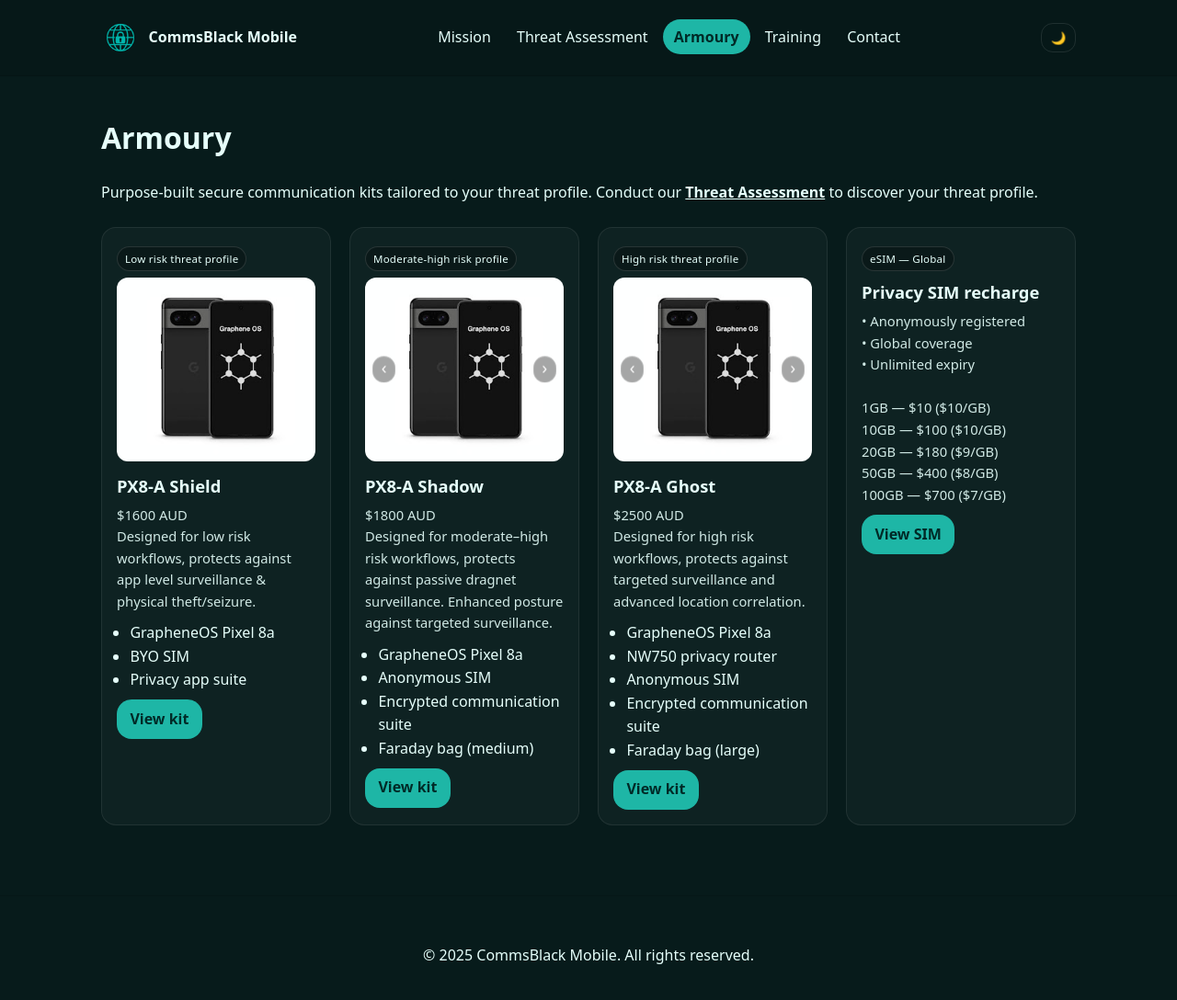
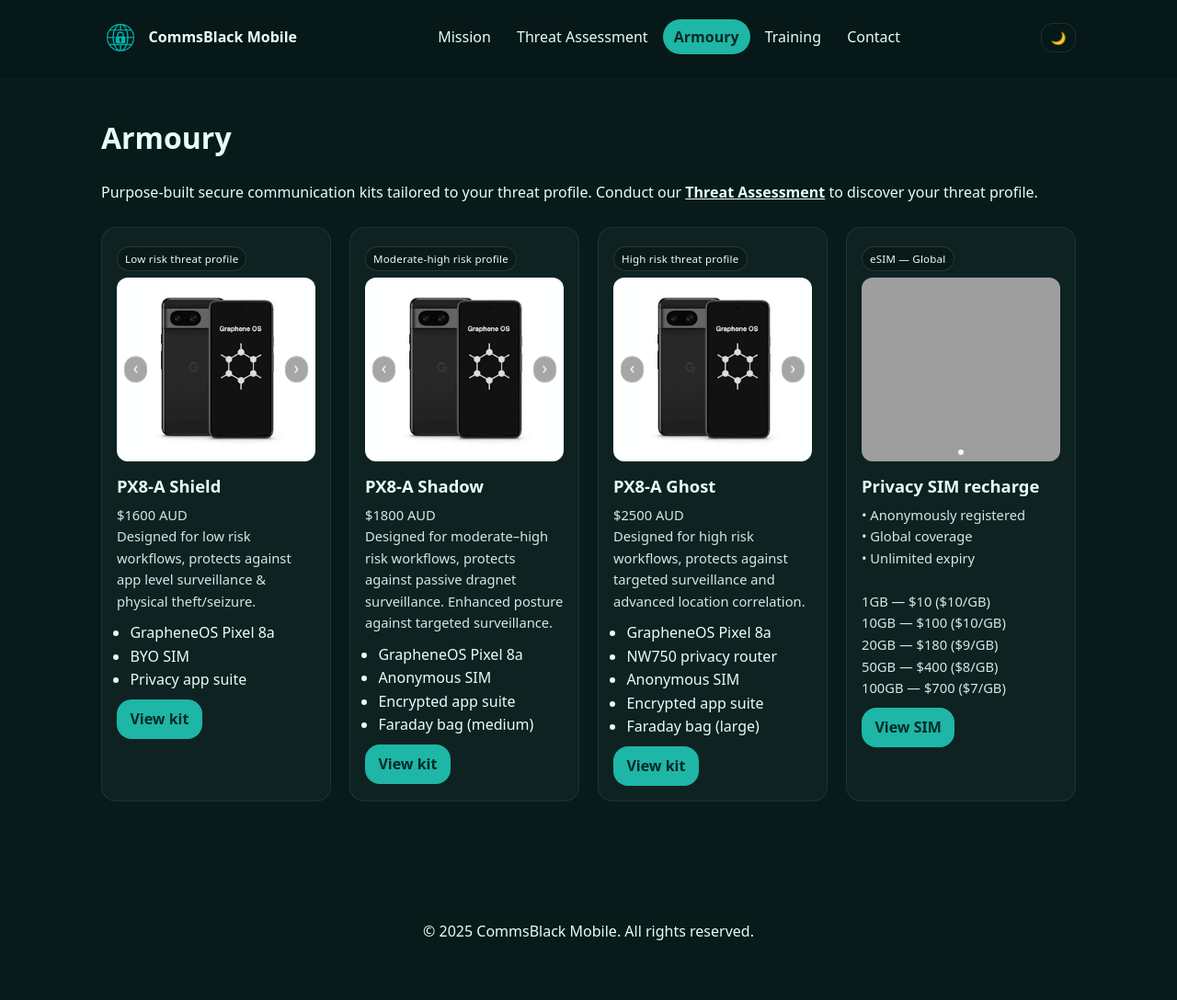
Before and after one commit to civpronto/comms-black-mobile, a Jekyll site: the page built from armoury.md, in a window 1280 px wide and 1104 px high. Shown: the top 1088 px of the window at 92% size. Built offline with Jekyll 4.4.1, drawn with Linux system fonts in a browser that asks for light colours; our own code applies the rules of GitHub Pages for plain Markdown files; grey boxes are pictures that could not be loaded.

Commit message:
Armoury: add eSIM image; add to Shield & Ghost galleries; uniform image size

```diff
--- a/armoury.md
+++ b/armoury.md
@@ -38,11 +38,11 @@
     margin-bottom: .75rem;
   }
 
-  /* ✅ Uniform image sizing */
+  /* Uniform image sizing */
   .carousel img {
     display:block;
     width:100%;
-    height:200px;        /* << adjust height if preferred */
+    height:200px;        /* adjust if you want taller/shorter */
     object-fit:cover;
     object-position:center;
   }
@@ -81,8 +81,13 @@
   <article class="tile" id="shield">
     <span class="badge">Low risk threat profile</span>
 
-    <!-- Single image -->
-    <div class="carousel" data-images='["/assets/img/pixel8a-grapheneos.jpg"]' aria-label="PX8-A Shield images">
+    <!-- Carousel: image #2 is esim.png -->
+    <div class="carousel"
+         data-images='[
+           "/assets/img/pixel8a-grapheneos.jpg",
+           "/assets/img/esim.png"
+         ]'
+         aria-label="PX8-A Shield images">
       <img src="/assets/img/pixel8a-grapheneos.jpg" alt="PX8-A Shield">
       <button class="nav prev" aria-label="Previous image">‹</button>
       <button class="nav next" aria-label="Next image">›</button>
@@ -129,7 +134,7 @@
     <ul>
       <li>GrapheneOS Pixel 8a</li>
       <li>Anonymous SIM</li>
-      <li>Encrypted communication suite</li>
+      <li>Encrypted app suite</li>
       <li>Faraday bag (medium)</li>
     </ul>
     <div class="cta">
@@ -164,7 +171,7 @@
       <li>GrapheneOS Pixel 8a</li>
       <li>NW750 privacy router</li>
       <li>Anonymous SIM</li>
-      <li>Encrypted communication suite</li>
+      <li>Encrypted app suite</li>
       <li>Faraday bag (large)</li>
     </ul>
     <div class="cta">
@@ -176,6 +183,18 @@
   <!-- PRIVACY SIM -->
   <article class="tile" id="privacy-sim">
     <span class="badge">eSIM — Global</span>
+
+    <div class="carousel"
+         data-images='[
+           "/assets/img/esim.png"
+         ]'
+         aria-label="Privacy SIM images">
+      <img src="/assets/img/esim.png" alt="Privacy SIM">
+      <button class="nav prev" aria-label="Previous image">‹</button>
+      <button class="nav next" aria-label="Next image">›</button>
+      <div class="dots"></div>
+    </div>
+
     <h3>Privacy SIM recharge</h3>
     <div class="sub">
       • Anonymously registered<br>
```
Also changed, not shown: other parts of armoury.md (+2 -0 lines).
